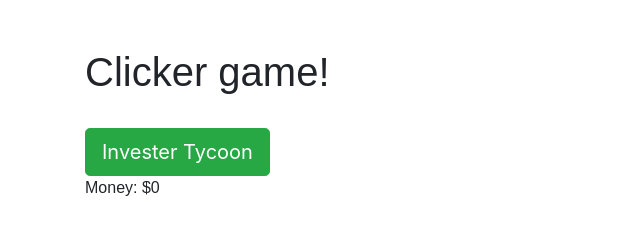
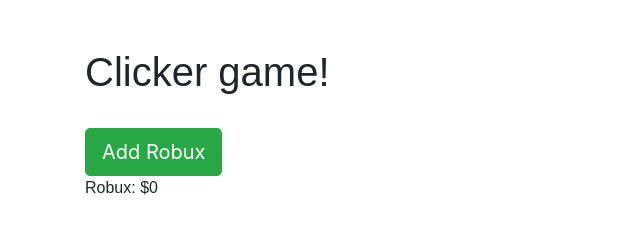
Before and after one commit to aaaaaewuewiuew/clicker, a plain HTML site: page index.html in a window 1280 px wide. Shown: the whole page, without its empty margins (0-640 px from the left). Drawn offline with nearby package versions, Linux system fonts and the light colour scheme.

Commit message:
Update index.html

```diff
--- a/index.html
+++ b/index.html
@@ -7,8 +7,8 @@
     <body>
         <br><br>
         <h1 style="font-family: arial;">Clicker game!</h1><br>
-        <button class="btn btn-lg btn-success" onclick="addMoney()">Invester Tycoon</button><br>
-        <p style="font-family: arial;">Money: $<span id="balance">0</span></p>
+        <button class="btn btn-lg btn-success" onclick="addMoney()">Add Robux</button><br>
+        <p style="font-family: arial;">Robux: $<span id="balance">0</span></p>
     </body>
     <script>
         var balance = 0;
```
